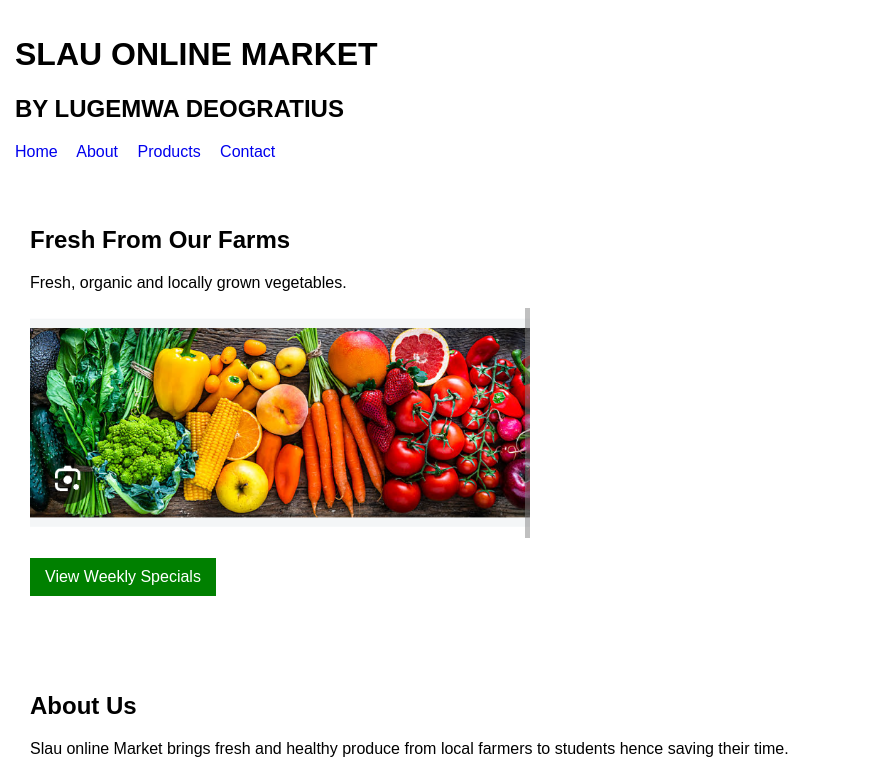
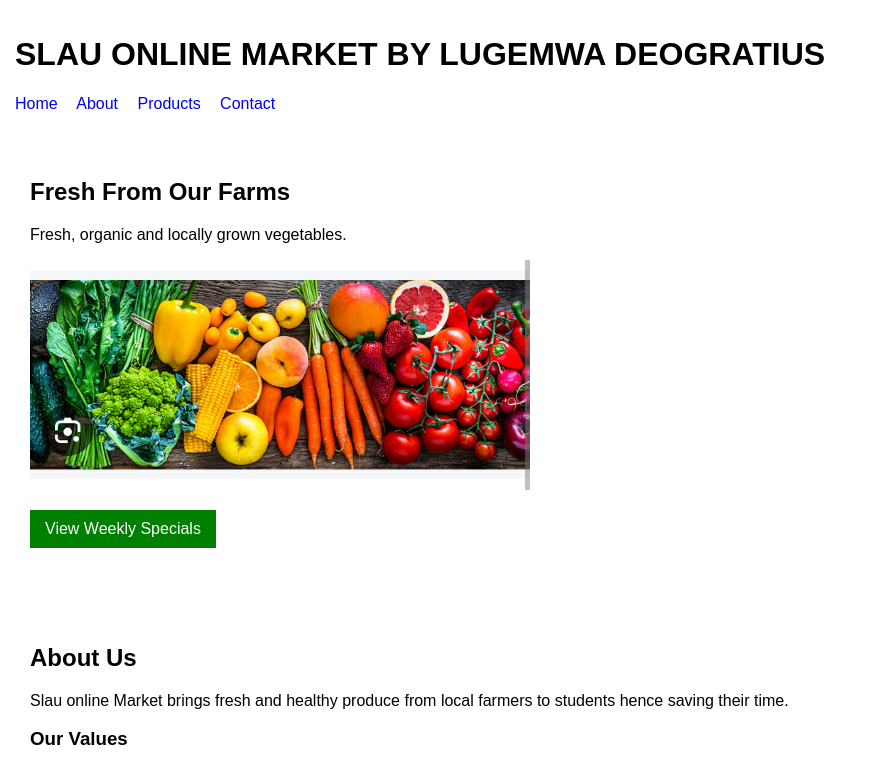
Before and after one commit to lugemdeogratius-design/My-projects-, a plain HTML site: page index.html in a window 1280 px wide. Shown: the top 766 px of the page, without its empty margins (0-871 px from the left). Drawn offline with Linux system fonts and the light colour scheme.

Commit message:
Update title and header for consistency

```diff
--- a/index.html
+++ b/index.html
@@ -2,14 +2,14 @@
 <html>
 
 <head>
-    <title>Green Leaf Community Market</title>
+    <title>Slau online Market</title>
    <link rel="stylesheet" href="style.css">
 </head>
 
 <body>
    <header>
-    <h1>  SLAU ONLINE MARKET</h1>
-       <h2>BY LUGEMWA DEOGRATIUS </h2>
+    <h1>  SLAU ONLINE MARKET BY LUGEMWA DEOGRATIUS</h1>
+
 
     <nav>
         <a href="#home">Home</a>
@@ -22,7 +22,7 @@
 </header>
 <main>
 <section id="home">
-    <h2 id="home">Fresh From Our Farms</h3>
+    <h2 id="home">Fresh From Our Farms</h2>
 
     <p>Fresh, organic and locally grown vegetables.</p>
 
```
